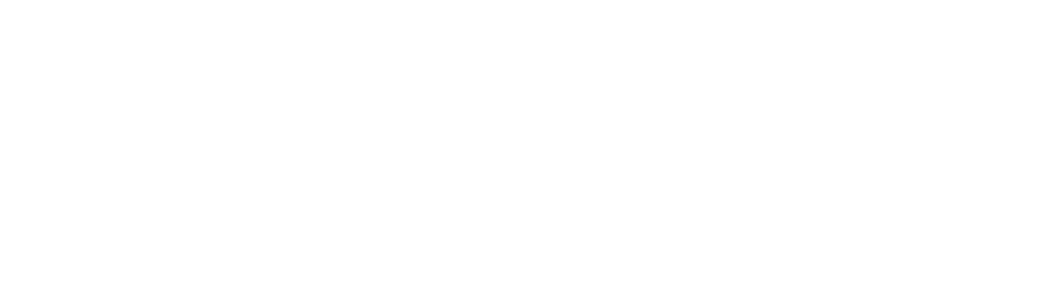
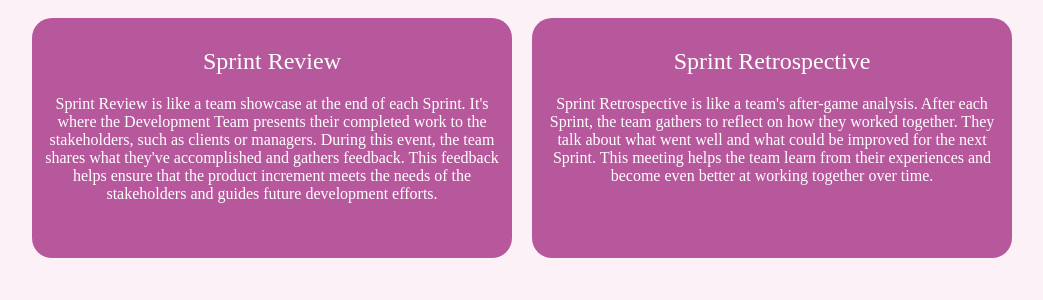
Before and after one commit to Memai2023/scrum-guide, a React (Vite) app: page /events in a window 1280 px wide. Shown: the top 300 px of the page, without its empty margins (118-1161 px from the left). Built offline with nearby package versions, Linux system fonts and the light colour scheme.

Commit message:
made first half of sprint cycle

```diff
--- /dev/null
+++ b/src/Components/SprintEvents/SprintCycle/SprintCycle.module.css
@@ -0,0 +1,50 @@
+html {
+    background-color: #FDF1F8;
+}
+
+.mainContent {
+    display: flex;
+    text-align: center;
+    flex: 1;
+    position: sticky;
+    top: 122px;
+    flex-direction: column;
+}
+
+.box {
+    flex-direction: row;
+    justify-content: center;
+    align-content: center;
+    text-align: center;
+    display: flex;
+    flex-direction: row;
+    flex-wrap: wrap;
+}
+
+.imageContainer {
+    flex-direction: row;
+    margin-left: 7rem;
+    display: flex;
+    flex-direction: row;
+    flex-wrap: wrap;
+}
+
+.text {
+    aspect-ratio: 1;
+    border-radius: 20px;
+    width: 30rem;
+    height: 15rem;
+    margin: 10px;
+    background-color: #B7589C;
+    color: white;
+    padding: 10px;
+}
+
+.title {
+    font-weight: normal;
+    text-align: center;
+}
+
+@media screen and (min-width: 767px) {
+
+}
--- /dev/null
+++ b/src/Components/SprintEvents/SprintCycle/index.jsx
@@ -0,0 +1,27 @@
+import styles from './SprintCycle.module.css'
+import { SprintEvents } from '../../../data/data'
+import { Link } from 'react-router-dom'
+import Buttons from '../../Buttons'
+
+const SprintCycle = () => {
+    return (
+        <div className={styles.mainContent}>
+            <div className={styles.topSection}>
+                    <div className={styles.box}>
+                        <div className={styles.text}>
+                            <h2 className={styles.title}>Sprint Review</h2>
+                            <p>{SprintEvents.sprintReviewText}</p>
+                        </div>
+                    <div className={styles.box}>
+                        <div className={styles.text}>
+                            <h2 className={styles.title}>Sprint Retrospective</h2>
+                            <p>{SprintEvents.retrospectiveText}</p>
+                        </div>
+                    </div>
+                </div>
+            </div>
+        </div>
+    )
+}
+
+export default SprintCycle;
--- a/src/Pages/SprintEvents/index.jsx
+++ b/src/Pages/SprintEvents/index.jsx
@@ -1,7 +1,9 @@
+import SprintCycle from "../../Components/SprintEvents/SprintCycle"
+
 const SprintEvents = () => {
     return(
         <>
-
+            <SprintCycle />
         </>
     )
 }
```
Also changed, not shown: src/Components/SprintEvents/file.txt (deleted).
